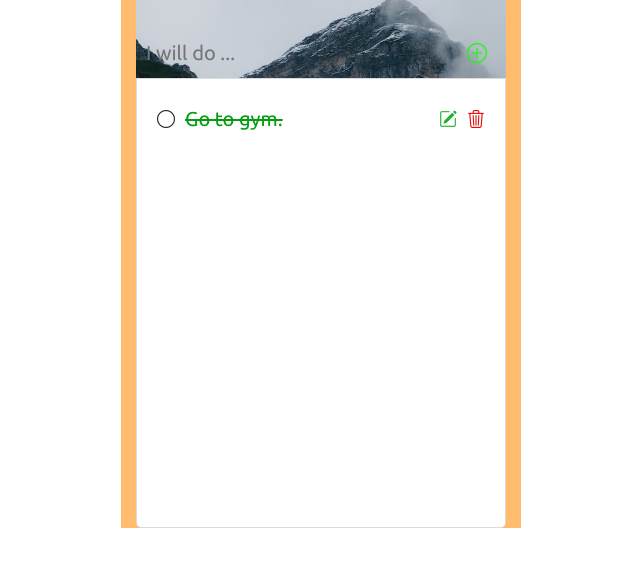
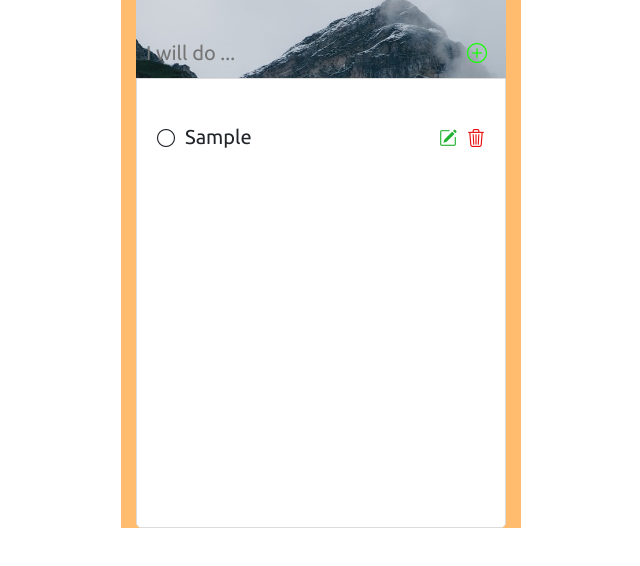
Before and after one commit to Overated/To-Do-List, a plain HTML site: page index.html in a window 1280 px wide. Both pictures are taken after typing "Sample" into the empty fields and a click on the button 796 px from the left and 225 px from the top of the page. Shown: the part 172-738 px from the top of the page, without its empty margins (319-959 px from the left). Drawn offline with nearby package versions, Linux system fonts and the light colour scheme.

Commit message:
syle, index and js files updated

```diff
--- a/css/style.css
+++ b/css/style.css
@@ -111,6 +111,7 @@ header {
 }
 #todos-list .todo p {
   flex: 1;
+  margin-top: 0.9rem;
   word-break: break-all;
 }
 .checked {
--- a/index.html
+++ b/index.html
@@ -26,12 +26,12 @@
       </div>
     </header>
     <div id="todos-list">
-      <div class="todo" id="0">
+      <!-- <div class="todo" id="0">
         <i class="bi bi-circle"></i>
         <p class="checked">Go to gym.</p>
         <i class="bi bi-pencil-square"></i>
         <i class="bi bi-trash3"></i>
-      </div>
+      </div> -->
     </div>
   </div>
   <script src="main.js"></script>
--- a/main.js
+++ b/main.js
@@ -1,6 +1,8 @@
 // todoform
 const form = document.getElementById("todoform");
 const todoInput = document.getElementById("newtodo");
+const todoListElement = document.getElementById("todos-list");
+
 
 // variable
 let todos = [];
@@ -10,7 +12,7 @@ form.addEventListener('submit', function (event) {
     event.preventDefault();
 
     saveTodo();
-    console.log("submit");
+    renderTodos();
 });
 
 // Save todo function
@@ -39,3 +41,25 @@ function saveTodo(){
 
 
 }
+
+// Render todo function
+function renderTodos (){
+
+    // clear element before re-render
+    todoListElement.innerHTML = "";
+
+    todos.forEach((todo, index) => {
+        todoListElement.innerHTML += `
+        <div class="todo" id=${index}>
+        <i
+            class="bi ${todo.checked ? "bi-check-circle-fill" : "bi-circle"}"
+            style="color : ${todo.color}"
+        ></i>
+        <p class="">${todo.value}</p>
+        <i class="bi bi-pencil-square"></i>
+        <i class="bi bi-trash3"></i>
+      </div>
+      `
+    })
+
+}
```
